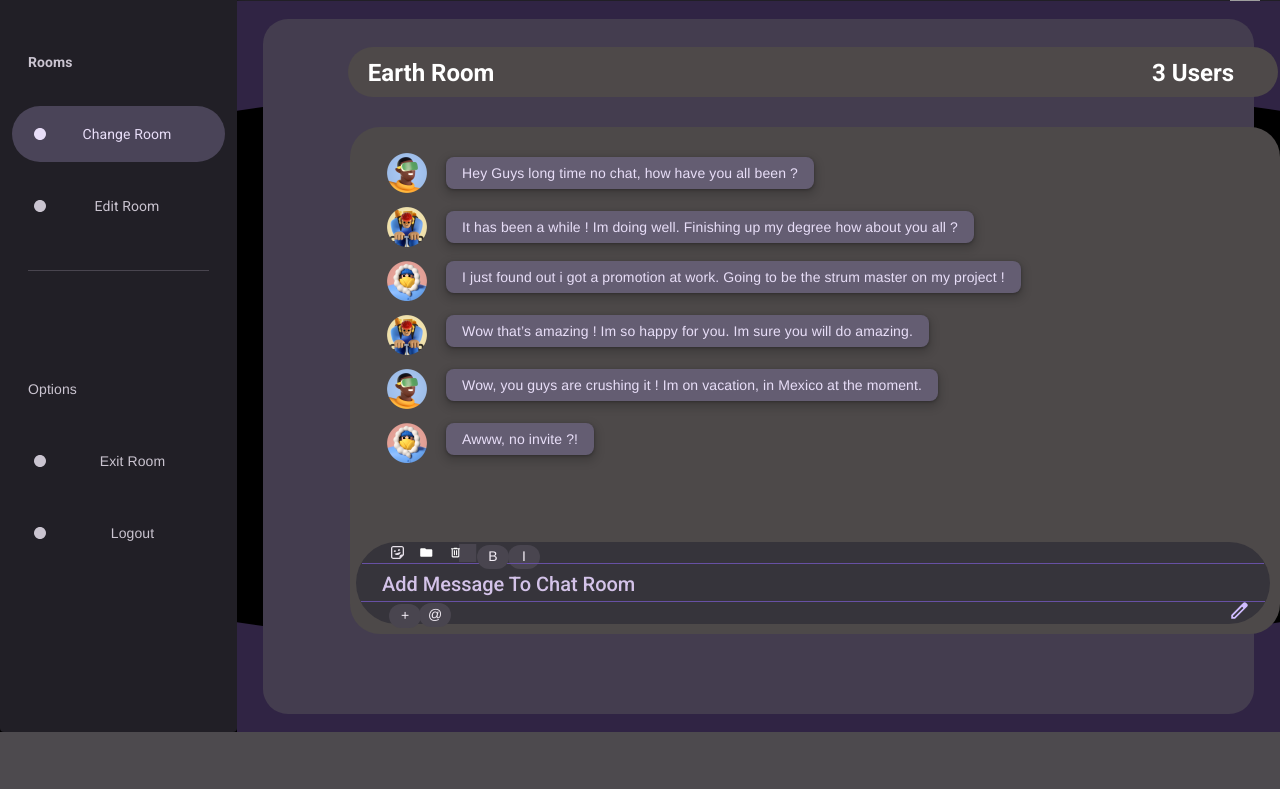
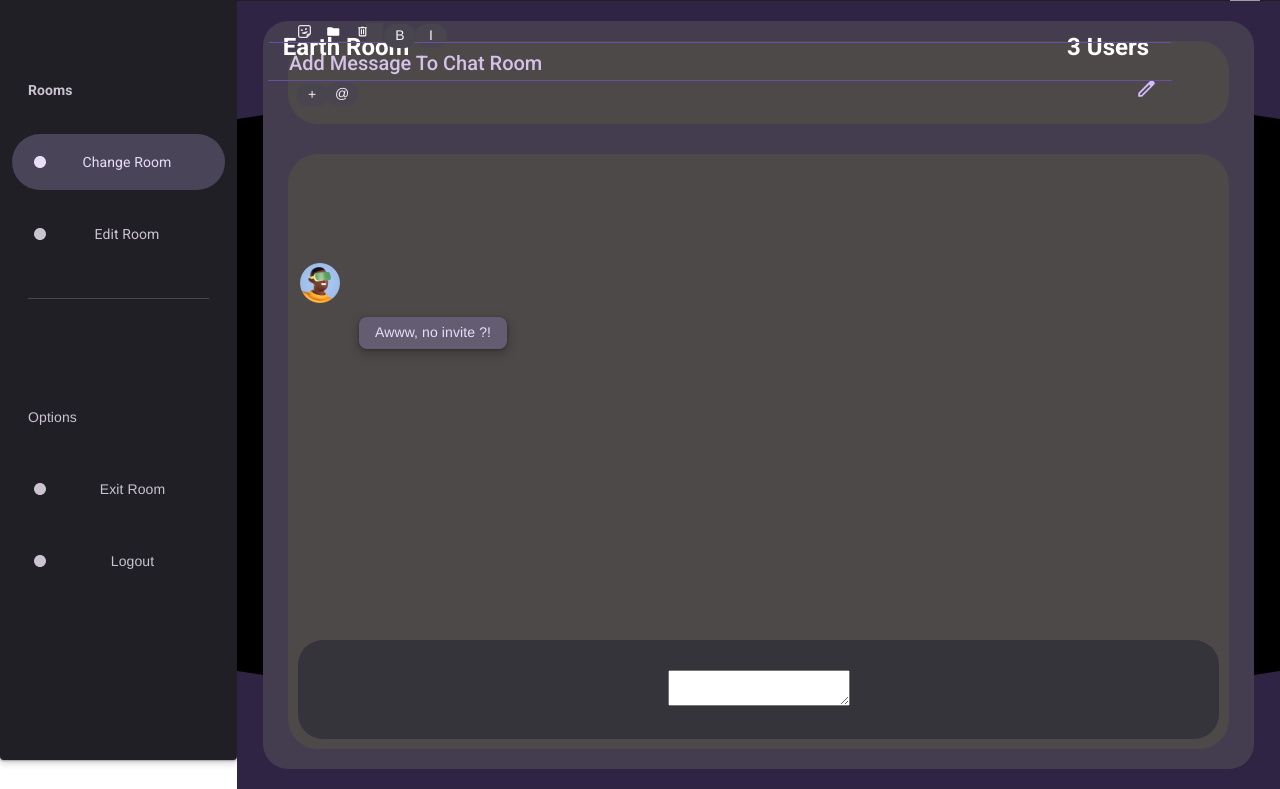
Before and after one commit to GrinsteadDev/cmsc495-messenger, a Flask app: template templates/room.html in a window 1280 px wide. Shown: the part 68-857 px from the top of the page. Before the commit the page ends 800 px from the top, so only its background shows below. Run offline with Flask 3, Linux system fonts and the light colour scheme; the template is opened without the code that fills it, so the values that code supplies are empty; parts of the project's set-up code (start-up, migrations or seed data) failed here and were passed over; some libraries are stand-ins or nearby versions; grey boxes are pictures that could not be loaded.

Commit message:
Updated Styles

```diff
--- a/modules/db/database.py
+++ b/modules/db/database.py
@@ -18,13 +18,11 @@ from models import Message, UserAccount, UserFile, UserPermission, UserPermissio
 
 def get_user(username):
     """Retrieve a user from the database by username"""
-    print(current_app.config)
 
     with current_app.app_context():
         user = UserAccount.query.filter_by(username=username).first()
 
     return user if user else None
-
 
 def verify_user(username, password):
     """Verify user credentials against stored data"""
--- a/static/css/room/style.css
+++ b/static/css/room/style.css
@@ -18,15 +18,102 @@
 *   /css/Settings_theme/style.css
 *   /css/Settings_UO/style.css
 */
-.body-container .chatbody {
+.body-container
+.chatbody {
   position: relative;
   height: 95%;
   width: 95%;
   background-color: #443D4F;
   border-radius: 25px;
+  display: grid;
+  grid-template-rows: 1fr 4fr;
 }
 
-.body-container .search-bar-dark {
+.body-container
+.chatbody
+.chatbody-title {
+  grid-row: 1;
+  grid-column: 1;
+  background-color: #4e4949;
+  border-radius: 30px;
+  margin-top: 20px;
+  margin-left: 25px;
+  margin-right: 25px;
+  margin-bottom: 15px;
+}
+
+.body-container
+.chatbody
+.chatbody-message-container {
+  grid-row: 2;
+  grid-column: 1;
+  background-color: #4d4949;
+  border-radius: 30px;
+  margin-bottom: 20px;
+  margin-left: 25px;
+  margin-right: 25px;
+  margin-top: 15px;
+  display: grid;
+  grid-template-rows: 4fr 1fr;
+}
+
+.body-container
+.chatbody
+.chatbody-message-container
+.chatbody-message-list {
+  grid-row: 1;
+  display: flex;
+  flex-direction: column-reverse;
+  gap: 10px;
+}
+
+.body-container
+.chatbody
+.chatbody-message-container
+.chatbody-message-list
+.chatbody-message-item {
+  display: grid;
+  grid-template-columns: auto 1fr;
+}
+
+.body-container
+.chatbody
+.chatbody-message-container
+.chatbody-message-box {
+  grid-row: 2;
+  border-radius: 25px;
+  margin: 10px;
+  display: grid;
+  grid-template-rows: 30px 1fr 30px;
+  background-color: var(--m3sysdarksurface-container-highest);
+}
+
+.body-container
+.chatbody
+.chatbody-message-container
+.chatbody-message-box
+.chatbody-top-shelf {
+  grid-row: 1;
+}
+
+.body-container
+.chatbody
+.chatbody-message-container
+.chatbody-message-box
+.chatbody-message-area {
+  grid-row: 2;
+}
+
+.body-container
+.chatbody
+.chatbody-message-container
+.chatbody-message-box
+.chatbody-bottom-shelf {
+  grid-row: 3;
+}
+
+.body-container
+.search-bar-dark {
   display: flex;
   max-width: 720px;
   width: 504px;
@@ -134,17 +230,8 @@
   position: relative;
 }
 
-.body-container .overlap-3 {
-  position: absolute;
-  width: 930px;
-  height: 507px;
-  top: 108px;
-  left: 87px;
-  background-color: #4d4949;
-  border-radius: 30px;
-}
-
-.body-container .suggestion-chip-dark {
+.body-container
+.suggestion-chip-dark {
   display: inline-flex;
   height: 32px;
   align-items: center;
@@ -185,32 +274,8 @@
   font-style: var(--m3-label-large-font-style);
 }
 
-.body-container .element-avatars {
-  top: 296px;
-  background-image: url(/static/img/room/avatars-3d-avatar-24.png);
-  position: absolute;
-  width: 40px;
-  height: 40px;
-  left: 37px;
-  background-size: cover;
-  background-position: 50% 50%;
-}
-
-.body-container .div-wrapper {
-  top: 242px;
-  display: inline-flex;
-  height: 32px;
-  align-items: center;
-  justify-content: center;
-  position: absolute;
-  left: 96px;
-  background-color: var(--m3sysdarksecondary-container);
-  border-radius: 8px;
-  overflow: hidden;
-  box-shadow: var(--m3-elevation-dark-3);
-}
-
-.body-container .avatars-avatar {
+.body-container
+.avatars-avatar {
   position: absolute;
   width: 40px;
   height: 40px;
@@ -219,127 +284,19 @@
   object-fit: cover;
 }
 
-.body-container .suggestion-chip-dark-2 {
-  top: 188px;
-  display: inline-flex;
-  height: 32px;
-  align-items: center;
-  justify-content: center;
-  position: absolute;
-  left: 96px;
-  background-color: var(--m3sysdarksecondary-container);
-  border-radius: 8px;
-  overflow: hidden;
-  box-shadow: var(--m3-elevation-dark-3);
-}
-
-.body-container .suggestion-chip-dark-3 {
-  top: 134px;
-  display: inline-flex;
-  height: 32px;
-  align-items: center;
-  justify-content: center;
-  position: absolute;
-  left: 96px;
-  background-color: var(--m3sysdarksecondary-container);
-  border-radius: 8px;
-  overflow: hidden;
-  box-shadow: var(--m3-elevation-dark-3);
-}
-
-.body-container .suggestion-chip-dark-4 {
-  top: 84px;
-  display: inline-flex;
-  height: 32px;
-  align-items: center;
-  justify-content: center;
-  position: absolute;
-  left: 96px;
-  background-color: var(--m3sysdarksecondary-container);
-  border-radius: 8px;
-  overflow: hidden;
-  box-shadow: var(--m3-elevation-dark-3);
-}
-
-.body-container .suggestion-chip-dark-5 {
-  top: 30px;
-  display: inline-flex;
-  height: 32px;
-  align-items: center;
-  justify-content: center;
-  position: absolute;
-  left: 96px;
-  background-color: var(--m3sysdarksecondary-container);
-  border-radius: 8px;
-  overflow: hidden;
-  box-shadow: var(--m3-elevation-dark-3);
-}
-
-.body-container .avatars-d-avatar {
-  position: absolute;
-  width: 40px;
-  height: 40px;
-  top: 26px;
-  left: 37px;
-  object-fit: cover;
-}
-
-.body-container .element-d-avatars {
-  top: 188px;
-  background-image: url(/static/img/room/avatars-3d-avatar-23.png);
-  position: absolute;
-  width: 40px;
-  height: 40px;
-  left: 37px;
-  background-size: cover;
-  background-position: 50% 50%;
-}
-
-.body-container .element-avatars-2 {
-  top: 80px;
-  background-image: url(/static/img/room/avatars-3d-avatar-23.png);
-  position: absolute;
-  width: 40px;
-  height: 40px;
-  left: 37px;
-  background-size: cover;
-  background-position: 50% 50%;
-}
-
-.body-container .element-avatars-3 {
-  top: 134px;
-  background-image: url(/static/img/room/avatars-3d-avatar-24.png);
-  position: absolute;
-  width: 40px;
-  height: 40px;
-  left: 37px;
-  background-size: cover;
-  background-position: 50% 50%;
-}
-
-.body-container .overlap-4 {
-  position: absolute;
-  width: 914px;
-  height: 82px;
-  top: 415px;
-  left: 6px;
-  border-radius: 50px;
-}
-
-.body-container .text-field-dark {
+.body-container
+.text-field-dark {
   display: flex;
   flex-direction: column;
-  width: 914px;
-  height: 82px;
+  width: 100%;
+  height: 100%;
   align-items: flex-start;
-  position: absolute;
-  top: 0;
-  left: 0;
-  border-radius: 50px;
+  border-radius: 25px;
   overflow: hidden;
 }
 
-.body-container .text-field {
+.body-container
+.text-field {
   display: flex;
   flex-direction: column;
   align-items: flex-start;
@@ -655,16 +618,6 @@
   font-style: var(--m3-label-large-font-style);
 }
 
-.body-container .overlap-5 {
-  position: absolute;
-  width: 930px;
-  height: 50px;
-  top: 28px;
-  left: 85px;
-  background-color: #4e4949;
-  border-radius: 30px;
-}
-
 .body-container .text-wrapper-2 {
   position: absolute;
   width: 152px;
--- a/templates/room.html
+++ b/templates/room.html
@@ -77,58 +77,39 @@
 {% endblock %}
 {% block body_content %}
     <div class="chatbody">
+      {# chatbody-title #}
+      <div class="chatbody-title">
+        <div class="text-wrapper-2">Earth Room</div>
+        <div class="text-wrapper-3">3 Users</div>
+      </div>
       {# chatbody-message-container #}
-        {# chatbody-icon #}
-        {# chatbody-icon #}
-        {# chatbody-icon #}
-      <div class="overlap-3">
-        <div class="suggestion-chip-dark">
-          <div class="label-text-wrapper"><div class="label-text">Awww, no invite ?!</div></div>
-        </div>
-        <div class="element-avatars"></div>
-        <div class="div-wrapper">
-          <div class="label-text-wrapper">
-            <p class="label-text">Wow, you guys are crushing it ! Im on vacation, in Mexico at the moment.</p>
+        {# chatbody-message-item #}
+          {# chatbody-message-icon #}
+          {# chatbody-message-body #}
+          {# chatbody-message-options #}
+        {# chatbody-messsage-box #}
+      <div class="chatbody-message-container">
+        <div class="chatbody-message-list">
+          <div class="chatbody-message-item">
+            <!-- Icon -->
+            <img class="avatars-avatar" src="{{ url_for('static', filename='img/room/avatars-3d-avatar-21.png') }}" />
+            <!-- Message -->
+            <div class="suggestion-chip-dark">
+              <div class="label-text-wrapper"><div class="label-text">Awww, no invite ?!</div></div>
+            </div>
+            <!-- Options Menu -->
           </div>
         </div>
-        <img class="avatars-avatar" src="{{ url_for('static', filename='img/room/avatars-3d-avatar-21.png') }}" />
-        <div class="suggestion-chip-dark-2">
-          <div class="label-text-wrapper">
-            <p class="label-text">Wow that’s amazing ! Im so happy for you. Im sure you will do amazing.</p>
+        <!-- Message Area -->
+        <div class="chatbody-message-box">
+          <div class="chatbody-top-shelf">
+
           </div>
-        </div>
-        <div class="suggestion-chip-dark-3">
-          <div class="label-text-wrapper">
-            <p class="label-text">
-              I just found out i got a promotion at work. Going to be the strum master on my project !
-            </p>
+          <div class="chatbody-message-area">
+            <textarea></textarea>
           </div>
-        </div>
-        <div class="suggestion-chip-dark-4">
-          <div class="label-text-wrapper">
-            <p class="label-text">
-              It has been a while ! Im doing well. Finishing up my degree how about you all ?
-            </p>
-          </div>
-        </div>
-        <div class="suggestion-chip-dark-5">
-          <div class="label-text-wrapper">
-            <p class="label-text">Hey Guys long time no chat, how have you all been ?</p>
-          </div>
-        </div>
-        <img class="avatars-d-avatar" src="{{ url_for('static', filename='img/room/avatars-3d-avatar-21.png') }}" />
-        <div class="element-d-avatars"></div>
-        <div class="element-avatars-2"></div>
-        <div class="element-avatars-3"></div>
-        <div class="overlap-4">
-          <div class="text-field-dark">
-            <div class="text-field">
-              <div class="state-layer-3">
-                <div class="content-2"><div class="input-text"></div></div>
-                <div class="container-wrapper"><div class="container-2"></div></div>
-              </div>
-            </div>
-            <div class="supporting-text-2"></div>
+          <div class="chatbody-bottom-shelf">
+
           </div>
           <div class="value-indicator"><div class="label-text-2">I</div></div>
           <div class="horizontal-dark-full"><img class="divider" src="{{ url_for('static', filename='img/room/divider-5.svg') }}" /></div>
@@ -144,9 +125,5 @@
           <div class="value-indicator-4"><div class="label-text-5">+</div></div>
         </div>
       </div>
-      <div class="overlap-5">
-        <div class="text-wrapper-2">Earth Room</div>
-        <div class="text-wrapper-3">3 Users</div>
-      </div>
     </div>
 {% endblock %}
```
Also changed, not shown: other parts of static/css/room/style.css (+34 -113 lines), tests/test_api.py (+2 -2 lines).
